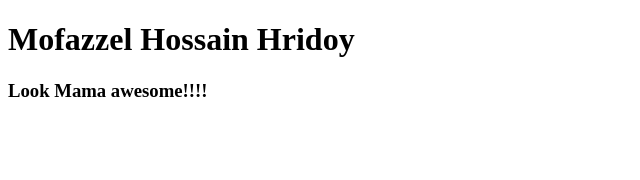
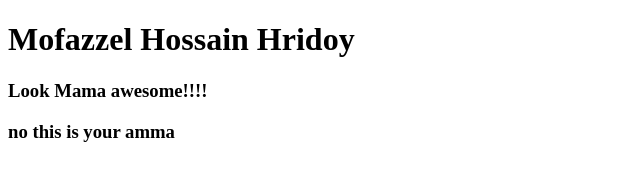
Before and after one commit to HrHossain/my-first-website, a plain HTML site: page index.html in a window 1280 px wide. Shown: the whole page, without its empty margins (0-640 px from the left). Drawn offline with Linux system fonts and the light colour scheme.

Commit message:
Update index.html

```diff
--- a/index.html
+++ b/index.html
@@ -9,5 +9,6 @@
 <body>
     <h1>Mofazzel Hossain Hridoy</h1>
     <h3>Look Mama awesome!!!!</h3>
+    <h3>no this is your amma</h3>
 </body>
 </html>
```
